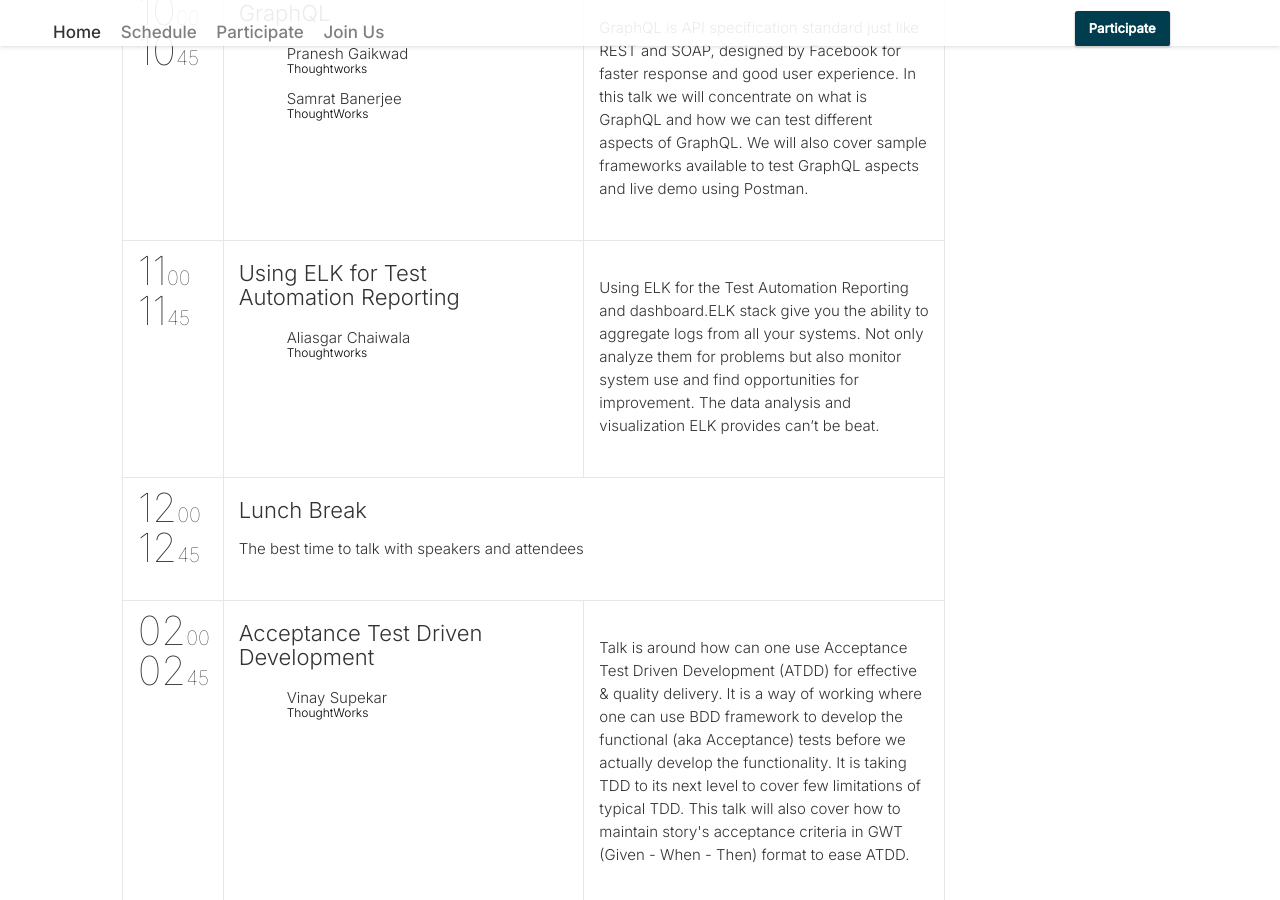
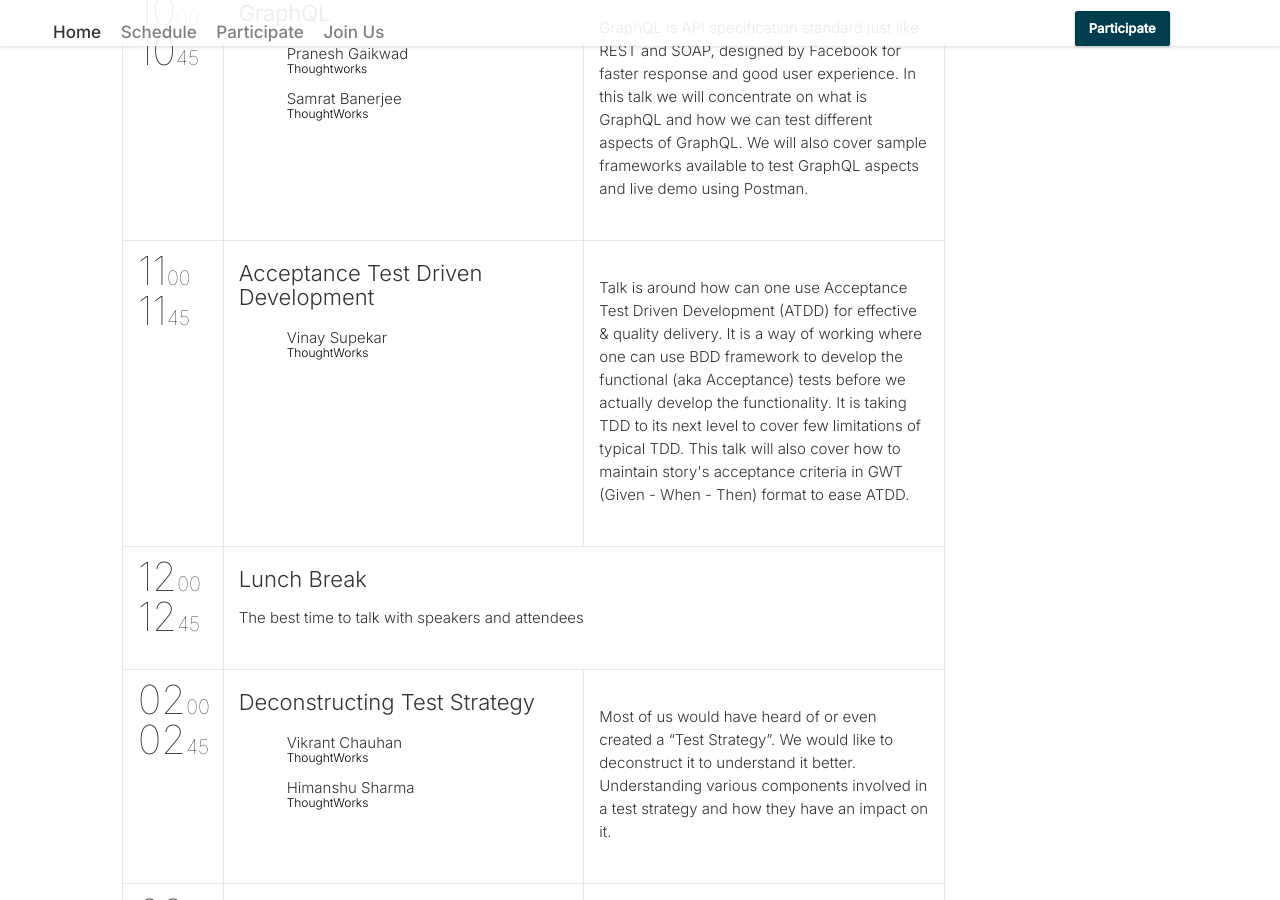
Before and after one commit to twpune/vodqa, a Jekyll site: the page built from index.html, in a window 1280 px wide and 900 px high, scrolled down 1800 px. Built offline with Jekyll 4.4.1, drawn with Linux system fonts in a browser that asks for light colours; nearby versions of some CDN libraries; comment, search, counter and statistics services are not loaded; some of the changed text lies outside the part shown.

```diff
--- a/_data/sessions.yml
+++ b/_data/sessions.yml
@@ -20,21 +20,6 @@
   service: true
   description: "GraphQL is API specification standard just like REST and SOAP, designed by Facebook for faster response and good user experience.
                 In this talk we will concentrate on what is GraphQL and how we can test different aspects of GraphQL. We will also cover sample frameworks available to test GraphQL aspects and live demo using Postman."
--
-  id: 005
-  title: "Using ELK  for Test Automation Reporting"
-  description: "TBD"
-  subtype: workshop
-  speakers: [3]
-  language: en
-  complexity: "Intermediate"
-  video: ""
--
-  id: 006
-  title: ""
-  place: ""
-  service: true
-  description: "Using ELK for the Test Automation Reporting and dashboard.ELK stack give you the ability to aggregate logs from all your systems. Not only analyze them for problems but also monitor system use and find opportunities for improvement. The data analysis and visualization ELK provides can’t be beat."
 -
   id: 007
   title: "Acceptance Test Driven Development"
```
Also changed, not shown: _data/schedule.yml (+3 -8 lines).
